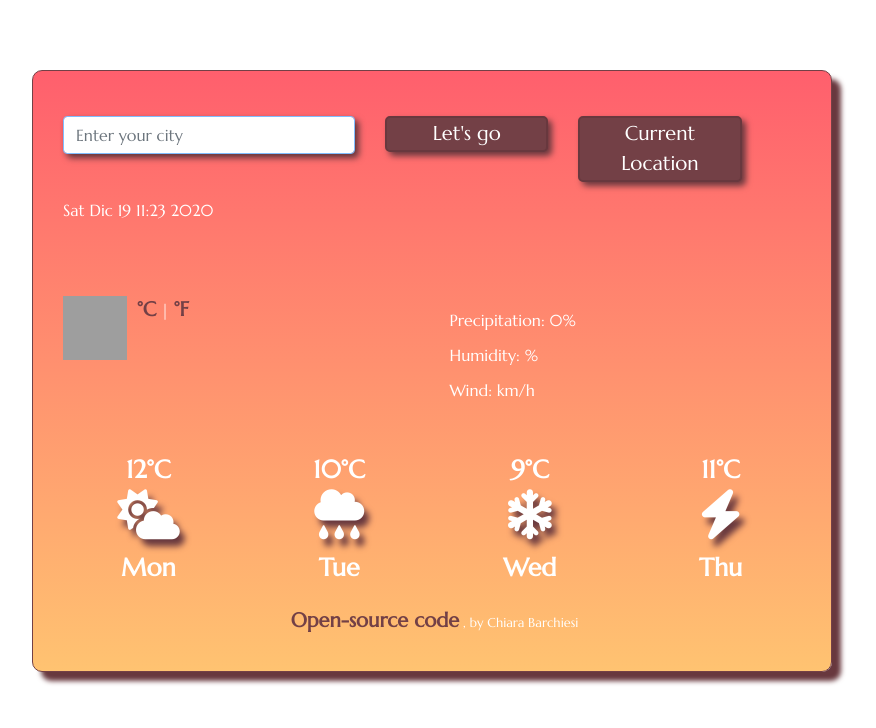
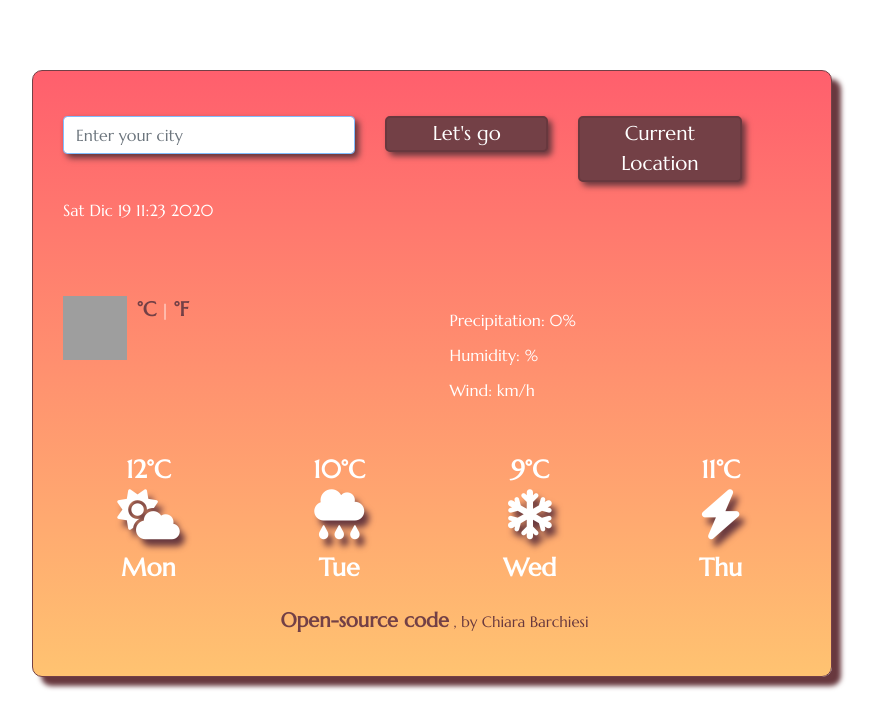
Before and after one commit to chiarabarchiesi3/weather-app, a plain HTML site: page index.html in a window 1280 px wide. Shown: the whole page, without its empty margins (208-1084 px from the left). Drawn offline with nearby package versions, Linux system fonts and the light colour scheme; no server answers; grey boxes are pictures that could not be loaded.

Commit message:
updated open-source CSS

```diff
--- a/style.css
+++ b/style.css
@@ -47,6 +47,20 @@ a {
   color: #734046;
   font-weight: bold;
   font-size: 20px;
+}
+
+small {
+  display: block;
+  text-align: center;
+  color: #68383e;
+  font-size: 15px;
+  margin: 5px 10px;
+}
+
+.open-source {
+  text-align: center;
+  color: #68383e;
+  font-size: 15px;
 }
 
 footer {
```
